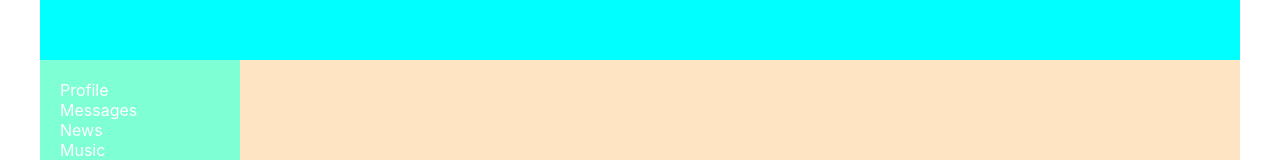
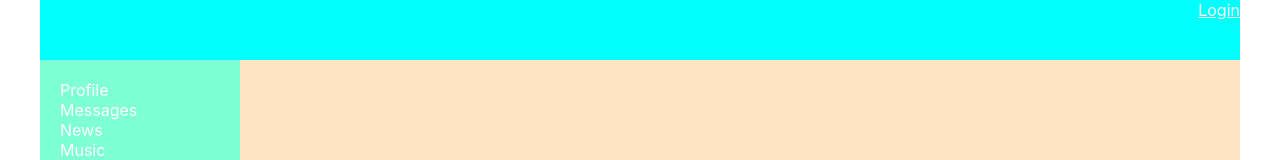
Before and after one commit to GadzhievElnar/react-app, a React (Create React App) app: page / in a window 1280 px wide. Shown: the top 160 px of the page. Built offline with nearby package versions, Linux system fonts and the light colour scheme; no server answers.

Commit message:
61 cookie, login в теории, auth/me

```diff
--- a/src/App.js
+++ b/src/App.js
@@ -1,6 +1,6 @@
 import React from 'react';
 import './App.css';
-import Header from './components/Header/Header'
+import HeaderContainer from './components/Header/HeaderContainer'
 import NavBar from './components/NavBar/NavBar';
 import Profile from './components/Profile/Profile';
 import Dialogs from './components/Dialogs/Dialogs';
@@ -16,7 +16,7 @@
   return (
 
       <div className='app-wrapper'>
-        <Header />
+        <HeaderContainer />
         <NavBar />
         <div className='app-wrapper-content'>
           <Route render={() => <ProfileContainer />} path='/Profile/:userID?/:newParam?'/>
--- a/src/components/Header/Header.jsx
+++ b/src/components/Header/Header.jsx
@@ -1,9 +1,16 @@
 import React from "react";
+import { NavLink } from "react-router-dom";
 import styles from './Header.module.css';
 
- const Header = () => {
+ const Header = (props) => {
      return(
         <header className={styles.header}>
+            <div className={styles.loginBlock}>
+                {
+                    props.authInfo.isAuth ? props.authInfo.login  : <NavLink  to='/login'>Login</NavLink>
+                }
+
+            </div>
         </header>
      );
  }
--- a/src/components/Header/Header.module.css
+++ b/src/components/Header/Header.module.css
@@ -2,3 +2,11 @@
     grid-area: h;
     background-color: aqua;
   }
+
+.loginBlock{
+  float: right;
+}
+
+.loginBlock a{
+  color: white;
+}
--- /dev/null
+++ b/src/components/Header/HeaderContainer.jsx
@@ -0,0 +1,31 @@
+import axios from 'axios';
+import React from 'react';
+import { connect } from 'react-redux';
+import { setAuthUserData } from '../../redux/AuthReducer';
+import Header from './Header';
+
+class HeaderContainer extends React.Component {
+
+    componentDidMount() {
+        axios.get('https://social-network.samuraijs.com/api/1.0/auth/me', { withCredentials: true })
+            .then(response => {
+                debugger;
+                if (response.data.resultCode === 0) {
+                    this.props.setAuthUserData(
+                        response.data.data.id,
+                        response.data.data.email,
+                        response.data.data.login);
+                }
+            })}
+
+
+    render() {
+        return <Header {...this.props} />
+    }
+}
+
+let mapStateToProps = (state) => ({
+    authInfo: state.authInfo
+})
+
+export default connect(mapStateToProps, { setAuthUserData })(HeaderContainer)
--- /dev/null
+++ b/src/redux/AuthReducer.js
@@ -0,0 +1,25 @@
+const SET_USER_DATA = 'SET_USER_DATA';
+
+let initialState = {
+    userId: null,
+    email: null,
+    login: null,
+    isAuth: false
+}
+
+const AuthReducer = (state = initialState, action) =>
+{
+    switch (action.type)
+    {
+        case SET_USER_DATA:
+            return {...state, ...action.userData, isAuth: true}
+        default:
+            return state;
+    }
+}
+
+export const setAuthUserData = (userId, email, login ) => {
+    return { type: SET_USER_DATA, userData: {userId, email, login} }
+}
+
+export default AuthReducer;
--- a/src/redux/ReduxStore.js
+++ b/src/redux/ReduxStore.js
@@ -1,4 +1,5 @@
 import { combineReducers, createStore } from "redux";
+import AuthReducer from "./AuthReducer";
 import DialogsReducer from "./DialogsReducer";
 import NavBarReducer from "./NavBarReducer";
 import ProfileReducer from "./ProfileReducer";
@@ -13,7 +14,8 @@
         profilePage: ProfileReducer,
         dialogsPage: DialogsReducer,
         navBar: NavBarReducer,
-        usersPage: UsersReducer
+        usersPage: UsersReducer,
+        authInfo: AuthReducer
     }
 );
 
```
